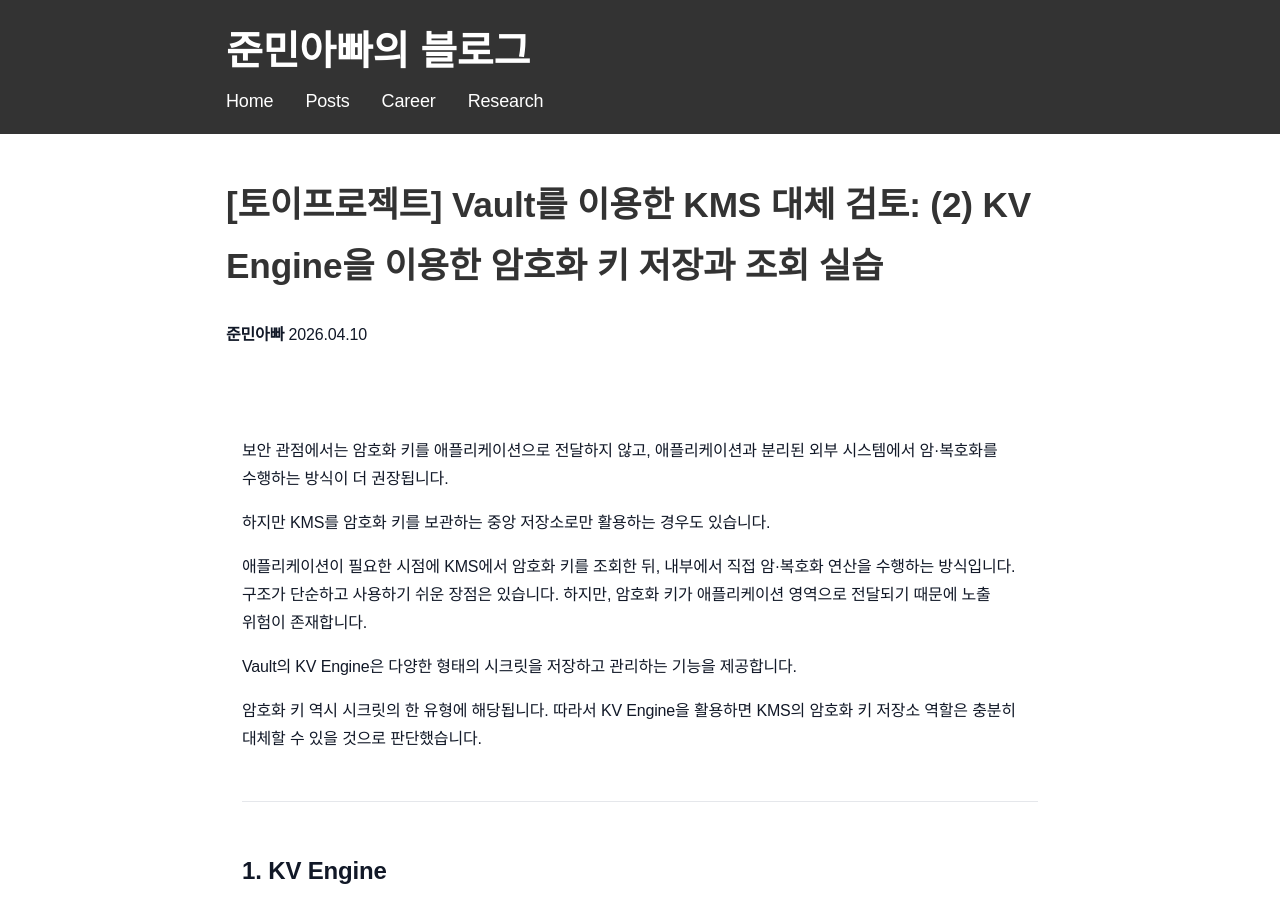
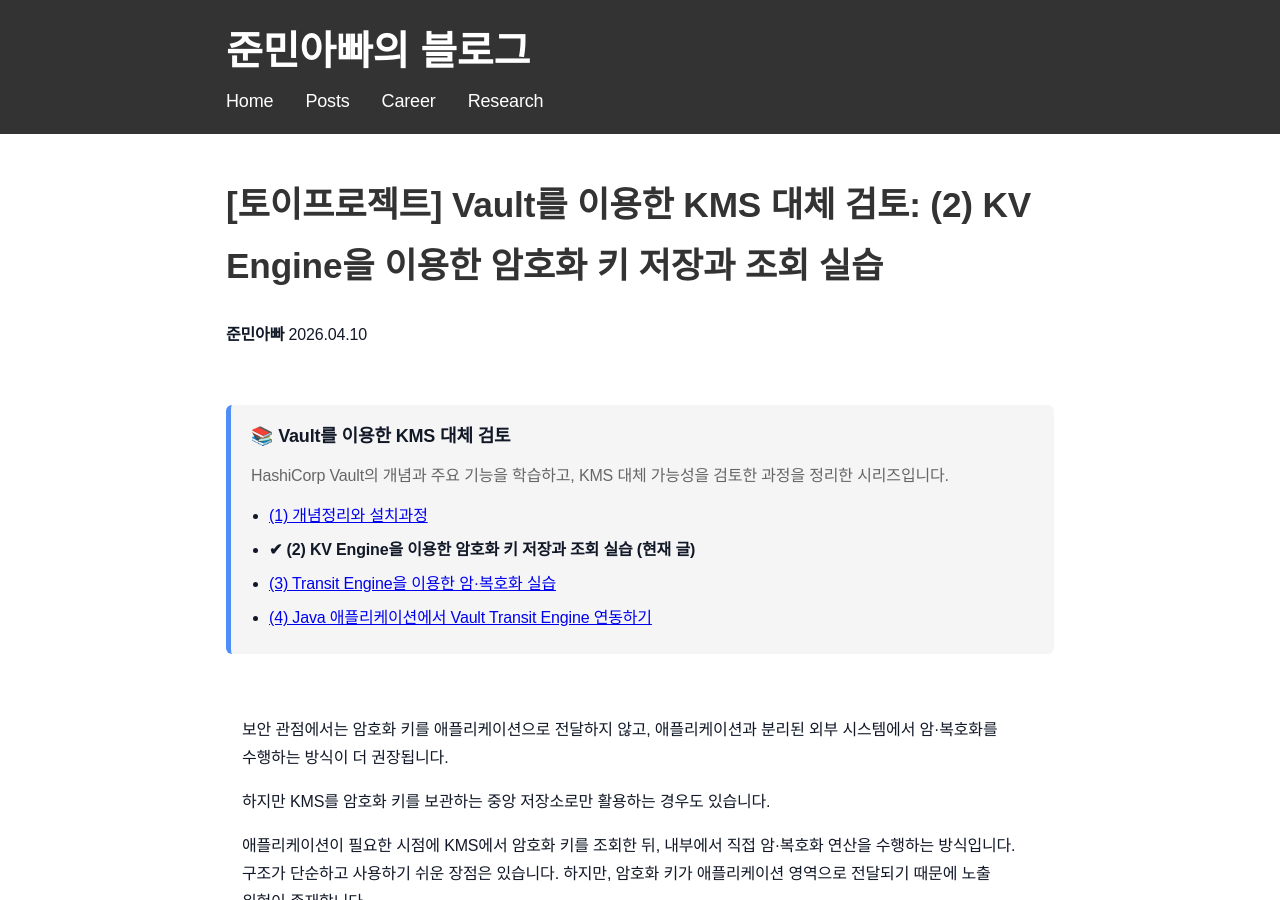
Before and after one commit to sanghoon-lee/sanghoon-lee.github.io, a Jekyll site: the page built from _posts/2026-06-21-vault1-1-rewriting.md, in a window 1280 px wide and 900 px high. Built offline with Jekyll 4.4.1, drawn with Linux system fonts in a browser that asks for light colours; nearby versions of some CDN libraries; comment, search, counter and statistics services are not loaded; some of the changed text lies outside the part shown.

Commit message:
vault kms 1편 포스팅 리라이팅

````diff
--- /dev/null
+++ b/_data/vault-kms.yml
@@ -0,0 +1,15 @@
+title: Vault를 이용한 KMS 대체 검토
+description: HashiCorp Vault의 개념과 주요 기능을 학습하고, KMS 대체 가능성을 검토한 과정을 정리한 시리즈입니다.
+
+posts:
+  - title: "(1) 개념정리와 설치과정"
+    url: "/2026/04/09/vault/"
+
+  - title: "(2) KV Engine을 이용한 암호화 키 저장과 조회 실습"
+    url: "/2026/04/10/vault1-1-rewriting/"
+
+  - title: "(3) Transit Engine을 이용한 암·복호화 실습"
+    url: "/2026/04/11/vault2/"
+
+  - title: "(4) Java 애플리케이션에서 Vault Transit Engine 연동하기"
+    url: "/2026/04/18/vault3/"
--- a/_posts/2026-04-09-vault.md
+++ b/_posts/2026-04-09-vault.md
@@ -1,26 +1,28 @@
 ---
 layout: post
-title: "[토이프로젝트] Vault를 이용한 KMS 대체 검토: (1) 개념정리와 설치과정"
+title: "[토이프로젝트] Vault를 이용한 KMS 대체 검토: (1) Vault 개념과 설치"
 date: 2026-04-09
-description: HashiCorp Vault에 대한 개념을 공부하고, 직접 설치해서 정상적으로 동작하는지 확인하는 과정을 정리한 글입니다.
+series: vault-kms
+description: HashiCorp Vault의 주요 개념과 KMS와의 차이를 알아보고, Docker를 이용해 Vault를 설치한 뒤 CLI로 동작 상태를 확인하는 과정을 정리한 글입니다.
 image: /assets/images/hashicorp.jpg
 categories: 토이프로젝트
 tags:
   - 보안
   - 인프라
+  - 자바
 ---
 
-사내에서 사용하고 있는 KMS(Key Management System)의 EOS(End of Support)가 가까워지면서 KMS 대체 시스템 구축을 고민하고 있습니다.
+사내에서 사용하고 있는 KMS(Key Management System)의 EOS(End of Support)가 가까워지면서 KMS 대체 시스템 도입을 고민하고 있습니다.
 
-암호화 키뿐만 아니라 시크릿(Secret) 정보의 관리와 접근 통제 체계까지 함께 강화할 수 있는 방법을 찾는 것이 최종 목표입니다. 특정 업체에 기술적으로 종속되지 않으면서 비용 부담 없이 사용할 수 있는 오픈소스 기반 소프트웨어를 활용할 수 있다면 더 좋을 것입니다.
+암호화 키뿐만 아니라 시크릿(Secret) 정보의 관리와 접근 통제 체계까지 함께 강화할 수 있는 방법을 찾는 것이 최종 목표입니다. 특정 업체에 기술적으로 종속되지 않으면서 비용 부담을 줄일 수 있는 대안을 찾고 있었고, 무료로 사용할 수 있는 소스 공개 기반 소프트웨어도 함께 검토해보기로 했습니다.
 
 고민하는 과정에서 우연히 **HashiCorp Vault**를 알게 되었습니다.
 
 <img class="main-image" src="/assets/images/hashicorp.jpg" alt="HashiCorp Vault">
 
-Vault는 다양한 기능을 함께 제공하는 통합 보안 플랫폼이지만, 처음에는 어렵고 복잡하게 느껴졌습니다.
+Vault는 시크릿 관리, PKI, 동적 자격 증명, 암호화 서비스 등 다양한 기능을 제공하는 통합 보안 플랫폼입니다.
 
-그래도 일단 더 자세히 알아보고 싶었습니다.
+처음 접했을 때는 어렵고 복잡하게 느껴졌지만, KMS를 대체할 수 있는 가능성이 있는지 더 자세히 알아보기로 했습니다.
 
 ---
 
@@ -83,15 +85,15 @@ Vault의 핵심 역할은 **암호화 키를 포함한 다양한 시크릿을
 
 ### 1.3. KMS vs Vault 비교
 
-| 구분            | KMS         | Vault                   |
-| ------------- | ----------- | ----------------------- |
-| **주요 목적**     | 암호화 키 관리    | 시크릿 통합 관리            |
-| **관리 대상**     | 암호화 키       | 암호화 키, API Key, 계정, 토큰 등 |
-| **암·복호화 기능**   | 제공          | 제공 (Transit Engine)     |
-| **접근 제어**     | 암호화 키 접근 중심       | 세밀한 정책 기반 제어            |
-| **확장성**       | 암호화 키 관리 중심  | 다양한 보안 기능으로 확장 가능       |
-| **운영 복잡성**    | 낮음          | 상대적으로 높음                |
-| **적합한 용도**    | 단순 암호화 키 관리 | 통합 보안 플랫폼               |
+| 구분 | KMS | Vault |
+| --- | --- | --- |
+| **주요 목적** | 암호화 키 생명주기 관리 | 시크릿과 암호화 기능 통합 관리 |
+| **관리 대상** | 주로 암호화 키 | 암호화 키, API Key, 계정, 토큰, 인증서 등 |
+| **암·복호화 기능** | 제품에 따라 제공 | Transit Secrets Engine으로 제공 |
+| **접근 제어** | 키와 암호화 기능 중심 | 인증 방식과 정책을 이용한 경로 기반 제어 |
+| **기능 범위** | 암호화 키 관리 중심 | 다양한 시크릿 및 보안 기능으로 확장 가능 |
+| **구성 범위** | 제품과 사용 방식에 따라 다름 | 활용 기능이 많을수록 구성이 복잡해질 수 있음 |
+| **적합한 용도** | 암호화 키의 생성·보관·통제 | 시크릿 관리와 암호화 기능의 통합 운영 |
 
 👉 KMS
 → 암호화 키를 안전하게 관리하기 위한 시스템
@@ -155,26 +155,23 @@ $ sudo docker run --cap-add=IPC_LOCK -d \
 
 즉, **실습과 테스트를 위한 간편 실행 모드**입니다.
 
-**HashiCorp Vault**의 공식 도커 이미지는 기본 entrypoint가 `vault server -dev`로 설정되어 있습니다. 따라서 별도로 entrypoint가 지정되지 않으면 개발 모드로 동작합니다.
+HashiCorp Vault의 공식 Docker 이미지는 별도의 실행 명령을 지정하지 않으면 메모리 기반의 개발 모드로 실행됩니다. 개발 모드는 테스트를 위한 실행 방식이므로 운영 환경에서는 반드시 서버 모드(server mode)로 실행해야 합니다.
 
-개발 모드는 테스트를 위한 실행 방식이므로 운영 환경에서는 반드시 서버 모드(server mode)로 실행해야 합니다.
+개발 모드와 서버 모드의 차이는 다음과 같습니다.
 
-개발 모드와 운영 모드의 차이는 다음과 같습니다.
-
-| 항목        | 개발 환경(개발 모드) | 운영 환경(서버 모드)       |
-| --------- | -------- | ----------- |
-| 초기화(init) | 자동       | 수동          |
-| unseal    | 필요 없음    | 필요          |
-| 저장소       | 메모리      | 디스크/외부 스토리지 |
-| 보안        | 낮음       | 높음          |
-| TLS       | 없음       | 필수          |
-| 용도        | 테스트      | 운영          |
-
+| 항목 | 개발 모드 | 서버 모드 |
+| --- | --- | --- |
+| 초기화(init) | 실행 시 자동 처리 | 관리자가 직접 수행 |
+| Seal 해제 | Unsealed 상태로 시작 | 시작 또는 재시작 후 필요 |
+| 저장소 | 메모리 | Integrated Storage 또는 외부 스토리지 |
+| 데이터 유지 | 재시작 시 삭제 | 영구 저장 가능 |
+| TLS | 기본적으로 비활성화 | 운영 환경에서 사용 권장 |
+| 용도 | 개발 및 기능 실습 | 운영 환경 |
 ---
 
 ### 2.3. Vault 상태 확인
 
-Vault는 CLI를 통해 동작 상태를 확인하거나 설정 작업을 수행할 수 있습니다. 하지만 도커로 실행한 경우에는 호스트 환경에는 Vault CLI가 존재하지 않습니다.
+Vault는 CLI를 통해 동작 상태를 확인하거나 설정 작업을 수행할 수 있습니다. 하지만 Docker로 실행한 경우에는 호스트 환경에는 Vault CLI가 존재하지 않습니다.
 
 그래서 아래 명령으로 컨테이너 내부에 접속해서 CLI를 사용했습니다.
 
@@ -195,23 +192,19 @@ WARNING! VAULT_ADDR and -address unset. Defaulting to https://127.0.0.1:8200.
 Error checking seal status: Get "https://127.0.0.1:8200/v1/sys/seal-status": http: server gave HTTP response to HTTPS client
 ```
 
-확인해보니 Vault CLI의 기본 접속 주소(VAULT_ADDR)가 설정되지 않아 발생한 것이었습니다.
+처음에는 Vault 서버가 정상적으로 실행되지 않은 것으로 생각했습니다. 하지만 실제 원인은 VAULT_ADDR가 설정되지 않아 Vault CLI가 기본 주소인 https://127.0.0.1:8200으로 접속을 시도했기 때문이었습니다.
 
-개발 모드에서는 Vault 서버가 HTTP로 동작하지만, Vault CLI는 기본적으로 HTTPS로 접속을 시도하기 때문에 충돌이 발생하는 것이었습니다.
-
-그래서 아래와 같이 환경변수를 추가적으로 설정해야 했습니다.
+개발 모드에서는 Vault 서버가 HTTP로 동작하지만, Vault CLI는 기본적으로 HTTPS로 접속을 시도합니다. 그래서 아래와 같이 환경변수를 추가적으로 설정했습니다.
 
 ```nohighlight
 / # export VAULT_ADDR=http://127.0.0.1:8200
 ```
 
-환경변수를 설정하고 다시 CLI 명령을 실행했습니다.
+환경변수 설정 이후에, 다시 명령을 실행해서 정상적으로 응답이 수신되는 것을 확인할 수 있었습니다.
 
 ```nohighlight
 / # vault status
 ```
-
-이제는 아래와 같이 정상적인 응답이 수신되었습니다.
 
 ```nohighlight
 Key             Value
@@ -229,31 +222,16 @@ Cluster ID      8db3a19c-718d-f4f6-16ea-325f4979fba7
 HA Enabled      false
 ```
 
-응답 결과를 보면 `Initialized=true`, `Sealed=false` 상태인 것을 확인할 수 있습니다.
+응답 결과를 보면 `Initialized=true`, `Sealed=false`로 표시됩니다. 이는 Vault가 초기화되어 있으며 Seal이 해제되어 요청을 처리할 수 있는 상태라는 의미입니다.
 
-이는 Vault가 초기화되어 있으며 현재 사용할 수 있는 상태라는 의미입니다. 또한 `Storage Type=inmem`으로 표시되는 것을 통해 개발 모드에서 메모리 기반 저장소를 사용하고 있음을 확인할 수 있습니다.
+또한 `Storage Type=inmem`은 데이터를 메모리에 저장하고 있음을 의미하며, HA Enabled=false는 현재 단일 노드의 개발 모드로 실행되어 고가용성 기능이 활성화되지 않았음을 나타냅니다.
 
 ---
 
 ## 3. 마무리
 
-지금까지 Vault와 KMS의 개념적 차이를 살펴보고, CLI를 통해 정상적으로 Vault가 동작하는 것도 확인했습니다.
+이번 포스팅에서는 KMS와 Vault의 차이를 살펴보고, Docker를 이용해 Vault를 개발 모드로 실행한 뒤 CLI로 동작 상태를 확인했습니다.
 
-아직 본격적으로 Vault가 제공하는 보안 기능들을 사용해보지는 않았습니다.
+아직 Vault가 제공하는 보안 기능을 본격적으로 사용해보지는 않았습니다. Vault는 시크릿 엔진(Secrets Engine) 단위로 기능을 제공하며, 필요한 기능을 선택적으로 활성화해 사용할 수 있습니다. 대표적으로 시크릿을 저장하고 관리하는 KV Secrets Engine과 암·복호화 연산을 수행하는 Transit Secrets Engine이 있습니다.
 
-Vault는 보안 기능을 엔진(Engine) 단위로 제공하며, 필요한 기능만 선택적으로 사용할 수 있습니다.
-
-대표적으로 시크릿을 저장하고 관리하는 KV Engine과 암·복호화 연산을 수행하는 Transit Engine이 있습니다.
-
-KV Engine을 활용하면 암호화 키를 저장하고 조회하는 수준의 기본적인 KMS 기능은 비교적 쉽게 구현할 수 있을 것으로 보였습니다.
-
-다음 포스팅에서는 KV Engine을 이용해 암호화 키를 저장하고 조회하면서 실제로 어떻게 활용할 수 있는지 알아보도록 하겠습니다.
-
----
-
-## 4. 포스팅 목록
-
-* [토이프로젝트] Vault를 이용한 KMS 대체 검토: (1) 개념정리와 설치과정
-* [[토이프로젝트] Vault를 이용한 KMS 대체 검토: (2) KV Engine을 이용한 암호화 키 저장과 조회 실습](https://sanghoon-lee.github.io/2026/04/10/vault1-1-rewriting/)
-* [[토이프로젝트] Vault를 이용한 KMS 대체 검토: (3) Transit Engine을 이용한 암·복호화 실습](https://sanghoon-lee.github.io/2026/04/11/vault2/)
-* [[토이프로젝트] Vault를 이용한 KMS 대체 검토: (4) Java 애플리케이션에서 Vault Transit Engine 연동하기](https://sanghoon-lee.github.io/2026/04/18/vault3/)
+앞으로 각 엔진을 직접 사용해보면서 Vault가 기존 KMS의 역할을 어느 수준까지 대체할 수 있는지 확인해보려고 합니다. 다음 포스팅에서는 KV Secrets Engine을 이용해 암호화 키를 저장하고 조회하는 과정을 실습해보겠습니다.
--- a/_posts/2026-04-11-vault2.md
+++ b/_posts/2026-04-11-vault2.md
@@ -2,12 +2,14 @@
 layout: post
 title: "[토이프로젝트] Vault를 이용한 KMS 대체 검토: (3) Transit Engine을 이용한 암·복호화 실습"
 date: 2026-04-11
+series: vault-kms
 description: HashiCorp Vault의 Transit Engine에 대한 개념을 공부하고, 이를 이용해서 암·복호화 실습하는 과정을 정리한 글입니다.
 image: /assets/images/hashicorp.jpg
 categories: 토이프로젝트
 tags:
   - 보안
   - 인프라
+  - 자바
 ---
 
 실습을 통해 시크릿 관리 기능을 제공하는 KV Engine을 활용하면 암호화 키를 중앙에서 저장하고 관리하는 기능을 구현할 수 있다는 사실을 확인할 수 있었습니다.
--- a/_posts/2026-04-18-vault3.md
+++ b/_posts/2026-04-18-vault3.md
@@ -2,12 +2,14 @@
 layout: post
 title: "[토이프로젝트] Vault를 이용한 KMS 대체 검토: (4) Java 애플리케이션에서 Vault Transit Engine 연동하기"
 date: 2026-04-18
+series: vault-kms
 description: HashiCorp Vault의 Transit Engine과 연동하는 Java 애플리케이션을 구현하는 방법에 대해서 정리한 글입니다.
 image: /assets/images/hashicorp.jpg
 categories: 토이프로젝트
 tags:
   - 보안
   - 인프라
+  - 자바
 ---
 
 지금까지 KV Engine과 Transit Engine을 직접 실습해보면서 Vault가 제공하는 주요 기능들을 확인했습니다.
--- a/_posts/2026-06-21-vault1-1-rewriting.md
+++ b/_posts/2026-06-21-vault1-1-rewriting.md
@@ -2,12 +2,14 @@
 layout: post
 title: "[토이프로젝트] Vault를 이용한 KMS 대체 검토: (2) KV Engine을 이용한 암호화 키 저장과 조회 실습"
 date: 2026-04-10
+series: vault-kms
 description: HashiCorp Vault의 KV Engine에 대한 개념을 공부하고, 이를 이용해서 암호화 키 저장과 조회 실습하는 과정을 정리한 글입니다. 원래 포스팅했던 내용을 나중에 리라이팅하면서 추가되었습니다.
 image: /assets/images/hashicorp.jpg
 categories: 토이프로젝트
 tags:
   - 보안
   - 인프라
+  - 자바
 ---
 
 보안 관점에서는 암호화 키를 애플리케이션으로 전달하지 않고, 애플리케이션과 분리된 외부 시스템에서 암·복호화를 수행하는 방식이 더 권장됩니다.
````
Also changed, not shown: other parts of _posts/2026-04-09-vault.md (+5 -7 lines), _posts/2026-01-21-JPAAuditing.md (+3 -1 lines).
